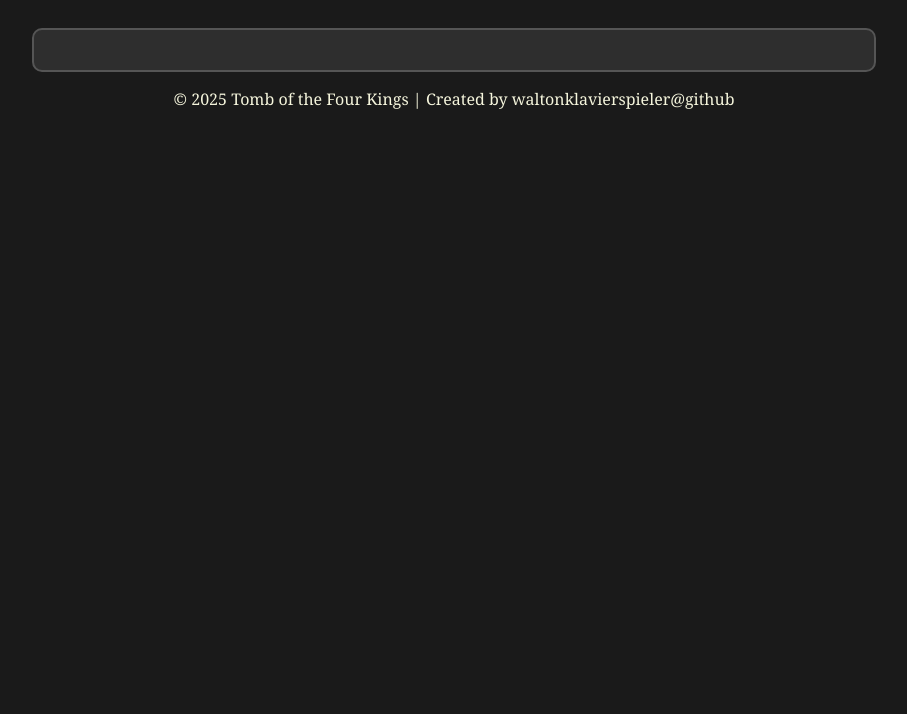
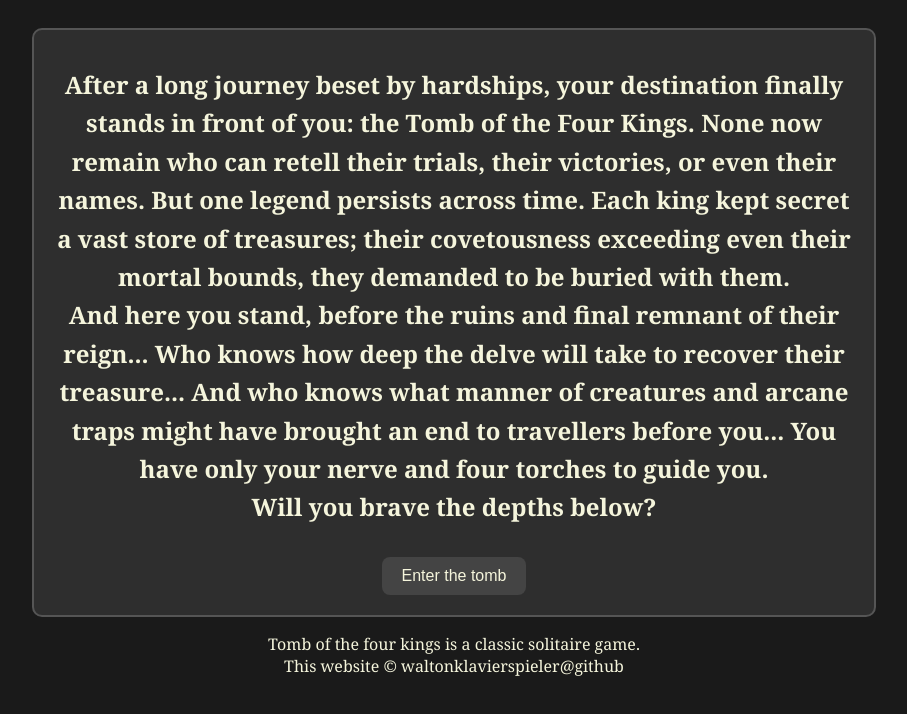
Before and after one commit to waltonklavierspieler/Tomb-of-the-Four-Kings, a plain HTML site: page index.html in a window 1280 px wide. Shown: the whole page, without its empty margins (186-1093 px from the left). Drawn offline with Linux system fonts and the light colour scheme.

Commit message:
Update index.html

```diff
--- a/index.html
+++ b/index.html
@@ -1,18 +1,32 @@
 <!DOCTYPE html>
-<html lang="en">
+<html>
 <head>
-  <meta charset="UTF-8" />
-  <meta name="viewport" content="width=device-width, initial-scale=1.0" />
-  <title>Tomb of the Four Kings</title>
-  <link rel="stylesheet" href="FourKings.css" />
+	<meta charset="UTF-8">
+	<meta name="viewport" content="width=device-width, initial-scale=1.0">
+	<title>Tomb of the Four Kings</title>
+	<link rel="stylesheet" href="FourKings.css">
 </head>
 <body>
-  <div class="container"></div>
-
-  <footer class="footer">
-    <p>&copy; 2025 Tomb of the Four Kings | Created by waltonklavierspieler@github</p>
-  </footer>
-
-  <script src="FourKings.js"></script>
+	<div class="container">
+		<div class="startScreen">
+			<h1 id="introduction">After a long journey beset by hardships, your destination finally stands in front of you: the Tomb of the Four Kings.
+				None now remain who can retell their trials, their victories, or even their names. But one legend persists across time. Each king
+				kept secret a vast store of treasures; their covetousness exceeding even their mortal bounds, they demanded to be buried with them.
+				<br>
+				And here you stand, before the ruins and final remnant of their reign... Who knows how deep the delve will take to recover their treasure...
+				And who knows what manner of creatures and arcane traps might have brought an end to travellers before you... You have only your nerve and
+				four torches to guide you.
+				<br>
+				Will you brave the depths below?
+			</h1>
+			<button id="startGame">Enter the tomb</button>
+		</div>
+	</div>
+	<div class="footer">
+		<p id="copyright">Tomb of the four kings is a classic solitaire game.
+        <br>
+		This website &copy waltonklavierspieler@github</p>
+	</div>
+<script src="FourKings.js"></script>
 </body>
 </html>
```
